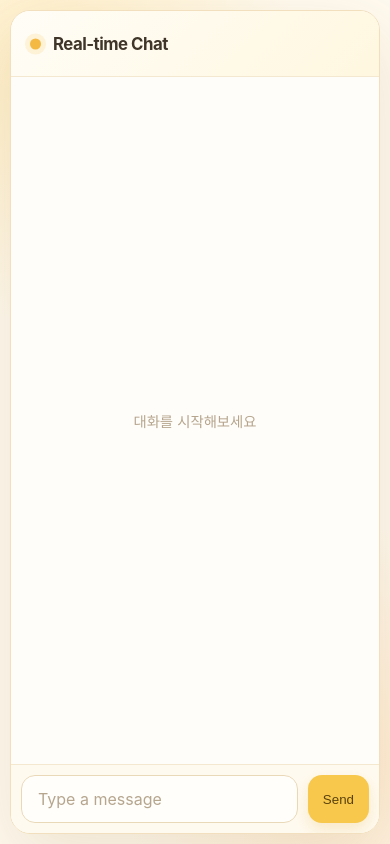
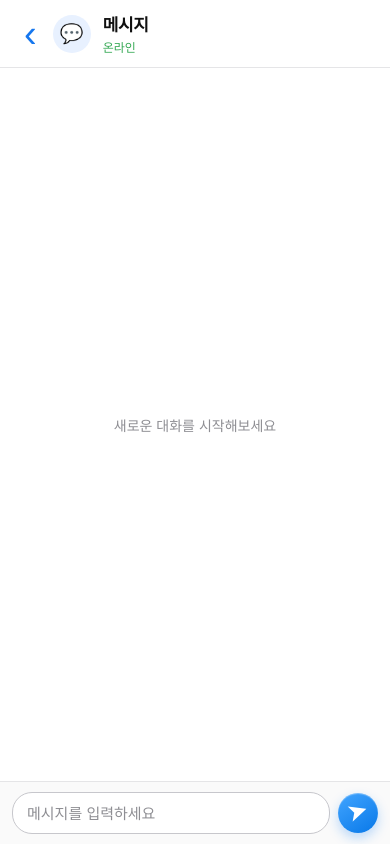
Before and after one commit to jaxhx3xx/web_chat_2213, a website: page index.html in a window 390 px wide. Drawn offline with Linux system fonts and the light colour scheme.

Commit message:
4-3. client에 broadcastMessge 보여주자
reword : 커밋 메세지 바꾸기

```diff
--- a/client.js
+++ b/client.js
@@ -16,7 +16,7 @@ chatForm.addEventListener("submit", (event) => {
 
   //ws.send(message); //서버로 message 날리기
   ws.send(JSON.stringify({ type: "chat", text: message })); // 얘는 객체로 그대로 보내는건데 이러면 JS밖에 이해를 못해서 stringify로 감싼것
-  addMessage(message);
+  //addMessage(message);
 
   chatInput.value = "";
   chatInput.focus();
@@ -28,6 +28,19 @@ const ws = new WebSocket(`ws://${location.host}`);
 ws.onopen = () => {
   console.log("서버 연결");
 };
+ws.onmessage = (event) =>{
+  //string -> json
+  const data = event.data;
+  const json = JSON.parse(data);
+
+  //type : chat -> 채팅창에 대화로 추가(li)
+  switch(json.type){
+    case "chat" :
+      console.log(json.text);
+      addMessage(json.text);
+      break;
+  }
+}
 ws.close = () => {
   console.log("서버 연결 해제");
 };
--- a/index.html
+++ b/index.html
@@ -1,19 +1,26 @@
 <!doctype html>
-<html lang="en">
+<html lang="ko">
   <head>
     <meta charset="UTF-8" />
     <meta name="viewport" content="width=device-width, initial-scale=1.0" />
-    <title>Web Chat</title>
+    <title>메시지</title>
     <link rel="stylesheet" href="reset.css" />
     <link rel="stylesheet" href="style.css" />
   </head>
   <body>
     <div id="app">
-      <header><h1>Real-time Chat</h1></header>
+      <header>
+        <button class="back-button" type="button" aria-label="뒤로 가기">‹</button>
+        <div class="profile-dot" aria-hidden="true">💬</div>
+        <div class="chat-title">
+          <h1>메시지</h1>
+          <span>온라인</span>
+        </div>
+      </header>
       <ul id="messages"></ul>
       <form id="chat-form">
-        <input type="text" id="chat-input" placeholder="Type a message" autocomplete="off" />
-        <button type="submit">Send</button>
+        <input type="text" id="chat-input" placeholder="메시지를 입력하세요" autocomplete="off" />
+        <button type="submit" aria-label="메시지 보내기"></button>
       </form>
     </div>
     <script src="client.js"></script>
--- a/style.css
+++ b/style.css
@@ -1,57 +1,78 @@
 :root {
-  font-family: Inter, Pretendard, "Noto Sans KR", system-ui, sans-serif;
-  color: #4b4032;
-  background: #fffaf0;
+  font-family: -apple-system, BlinkMacSystemFont, "SF Pro Display", "Noto Sans KR", sans-serif;
+  color: #101010;
+  background: #f5f5f7;
 }
 
 * { box-sizing: border-box; }
+body { min-height: 100vh; margin: 0; padding: 24px 16px; display: grid; place-items: center; background: #f5f5f7; }
 
-body {
-  min-height: 100vh;
-  margin: 0;
-  padding: 24px 16px;
+#app { width: min(100%, 720px); height: min(820px, calc(100vh - 48px)); min-height: 500px; display: flex; flex-direction: column; overflow: hidden; border: 1px solid #d8d8dc; border-radius: 24px; background: #fff; box-shadow: 0 20px 60px rgba(0,0,0,.12); }
+
+header { display: flex; align-items: center; gap: 12px; min-height: 76px; padding: 0 20px; border-bottom: 1px solid #e5e5e7; background: rgba(255,255,255,.94); }
+.back-button { padding: 0 4px; border: 0; color: #1677ee; font: 400 38px/1 Arial, sans-serif; cursor: pointer; background: transparent; }
+.profile-dot { width: 38px; height: 38px; display: grid; place-items: center; border-radius: 50%; font-size: 19px; background: #e8f1ff; }
+.chat-title h1 { margin: 0; font-size: 17px; font-weight: 700; letter-spacing: -.02em; }
+.chat-title span { color: #34a853; font-size: 12px; }
+
+#messages { flex: 1; min-height: 0; margin: 0; padding: 24px; overflow-y: auto; list-style: none; scrollbar-width: thin; scrollbar-color: #c5c5ca transparent; background: #fff; }
+#messages:empty::before { content: "새로운 대화를 시작해보세요"; display: grid; height: 100%; place-items: center; color: #8e8e93; font-size: 14px; }
+#messages li { width: fit-content; max-width: min(75%, 500px); margin: 0 0 8px; padding: 10px 15px; border-radius: 19px 19px 19px 5px; color: #222; font-size: 15px; line-height: 1.45; overflow-wrap: anywhere; background: #e9e9eb; }
+#messages li.me, #messages li.sent, #messages li.user { margin-left: auto; border-radius: 19px 19px 5px 19px; color: #fff; background: #1683f8; }
+#messages li.system { width: 100%; max-width: none; padding: 8px; color: #8e8e93; text-align: center; font-size: 12px; background: transparent; }
+
+#chat-form { display: flex; align-items: center; gap: 9px; padding: 12px 15px; border-top: 1px solid #e5e5e7; background: #fafafa; }
+#chat-input { min-width: 0; flex: 1; padding: 11px 15px; border: 1px solid #c7c7cc; border-radius: 20px; outline: 0; color: #111; font: inherit; background: #fff; transition: border-color .18s, box-shadow .18s; }
+#chat-input::placeholder { color: #8e8e93; }
+#chat-input:focus { border-color: #1683f8; box-shadow: 0 0 0 3px rgba(22,131,248,.14); }
+#chat-form button {
+  width: 42px;
+  height: 42px;
+  flex: 0 0 42px;
   display: grid;
   place-items: center;
-  background: radial-gradient(circle at 12% 8%, rgba(255,215,111,.32), transparent 30%), radial-gradient(circle at 90% 90%, rgba(255,184,108,.22), transparent 28%), #fffaf0;
+  padding: 0;
+  border: 0;
+  border-radius: 50%;
+  color: #fff;
+  font-size: 0;
+  cursor: pointer;
+  background: linear-gradient(145deg, #42a5ff, #0878e8);
+  box-shadow: 0 5px 12px rgba(22, 131, 248, .28), inset 0 1px 1px rgba(255,255,255,.35);
+  transition: transform .18s ease, box-shadow .18s ease, filter .18s ease;
 }
 
-#app {
-  width: min(100%, 760px);
-  height: min(820px, calc(100vh - 48px));
-  min-height: 500px;
-  display: flex;
-  flex-direction: column;
-  overflow: hidden;
-  border: 1px solid #f1dfbd;
-  border-radius: 26px;
-  background: rgba(255,254,249,.9);
-  box-shadow: 0 24px 70px rgba(151,112,43,.16);
+#chat-form button::before {
+  content: "➤";
+  display: block;
+  color: #fff;
+  font: 700 22px/1 Arial, sans-serif;
+  transform: translate(-1px, -1px) rotate(-18deg);
 }
 
-header { display: flex; align-items: center; min-height: 78px; padding: 0 28px; border-bottom: 1px solid #f4e8d1; background: linear-gradient(135deg, #fffdf7, #fff7df); }
-header h1 { position: relative; margin: 0; padding-left: 23px; color: #3f3528; font-size: clamp(1.05rem, 2vw, 1.25rem); font-weight: 750; letter-spacing: -.03em; }
-header h1::before { content: ""; position: absolute; top: 50%; left: 0; width: 11px; height: 11px; border-radius: 50%; background: #f4b942; box-shadow: 0 0 0 5px rgba(244,185,66,.16); transform: translateY(-50%); }
+#chat-form button:hover {
+  filter: brightness(1.06);
+  transform: translateY(-2px);
+  box-shadow: 0 8px 16px rgba(22, 131, 248, .34), inset 0 1px 1px rgba(255,255,255,.35);
+}
 
-#messages { flex: 1; min-height: 0; margin: 0; padding: 28px; overflow-y: auto; list-style: none; scrollbar-width: thin; scrollbar-color: #e6c77e transparent; background: #fffdf9; }
-#messages:empty::before { content: "대화를 시작해보세요"; display: grid; height: 100%; place-items: center; color: #b5a58d; font-size: .9rem; }
-#messages li { width: fit-content; max-width: min(76%, 540px); margin: 0 0 12px; padding: 12px 16px; border: 1px solid #f0e3cb; border-radius: 5px 18px 18px 18px; color: #574a3a; font-size: .95rem; line-height: 1.55; overflow-wrap: anywhere; background: #fff8e9; box-shadow: 0 5px 14px rgba(128,94,30,.06); }
-#messages li.me, #messages li.sent, #messages li.user { margin-left: auto; border-color: #f2ca69; border-radius: 18px 5px 18px 18px; color: #533b0d; background: linear-gradient(135deg, #ffe69a, #ffd36b); }
-#messages li.system { width: 100%; max-width: none; padding: 8px; border: 0; color: #b5a58d; text-align: center; font-size: .78rem; background: transparent; box-shadow: none; }
+#chat-form button:focus-visible {
+  outline: 3px solid rgba(22, 131, 248, .25);
+  outline-offset: 3px;
+}
 
-#chat-form { display: flex; gap: 10px; padding: 16px; border-top: 1px solid #f4e8d1; background: #fffaf0; }
-#chat-input { min-width: 0; flex: 1; padding: 13px 16px; border: 1px solid #ead9b9; border-radius: 14px; outline: none; color: #4b4032; font: inherit; background: #fffefb; transition: border-color .18s ease, box-shadow .18s ease; }
-#chat-input::placeholder { color: #b6a68e; }
-#chat-input:focus { border-color: #e5b83f; box-shadow: 0 0 0 4px rgba(229,184,63,.16); }
-#chat-form button { flex: 0 0 auto; padding: 0 21px; border: 0; border-radius: 14px; color: #5a410e; font: 700 .9rem inherit; cursor: pointer; background: #f7c84b; box-shadow: 0 7px 16px rgba(218,163,37,.2); transition: transform .18s ease, background .18s ease; }
-#chat-form button:hover { background: #f4bc32; transform: translateY(-1px); }
-#chat-form button:active { transform: translateY(1px); }
+#chat-form button:active {
+  transform: translateY(0) scale(.94);
+  box-shadow: 0 3px 7px rgba(22, 131, 248, .25);
+}
 
 @media (max-width: 560px) {
-  body { padding: 10px; }
-  #app { height: calc(100vh - 20px); min-height: 450px; border-radius: 20px; }
-  header { min-height: 66px; padding: 0 19px; }
+  body { padding: 0; }
+  #app { width: 100%; height: 100vh; min-height: 0; border: 0; border-radius: 0; }
+  header { min-height: 68px; }
   #messages { padding: 20px 16px; }
-  #messages li { max-width: 88%; }
-  #chat-form { padding: 10px; }
-  #chat-form button { padding: 0 15px; }
+  #messages li { max-width: 84%; }
+  #chat-form { gap: 8px; padding: 10px 12px; }
+  #chat-input { min-height: 42px; padding: 10px 14px; font-size: 15px; }
+  #chat-form button { width: 40px; height: 40px; flex-basis: 40px; font-size: 23px; }
 }
```
Also changed, not shown: server.js (+26 -0 lines), README.md.
